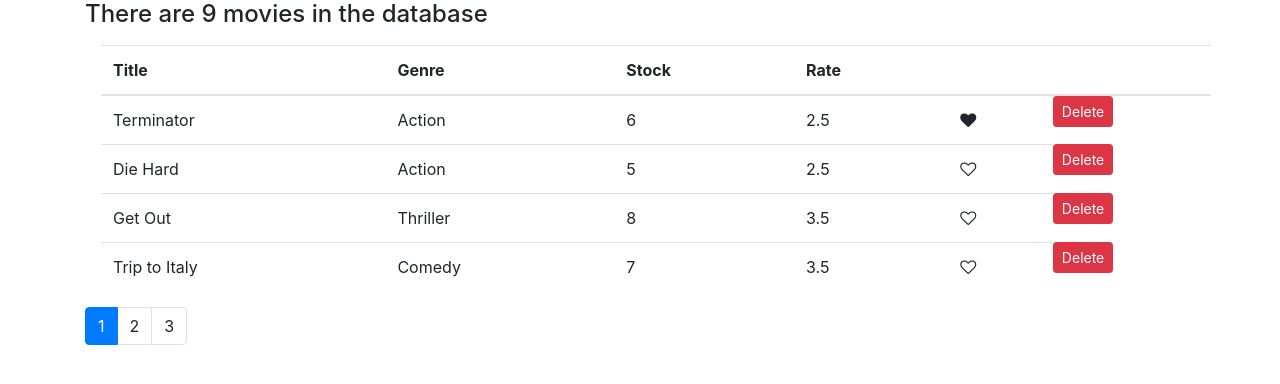
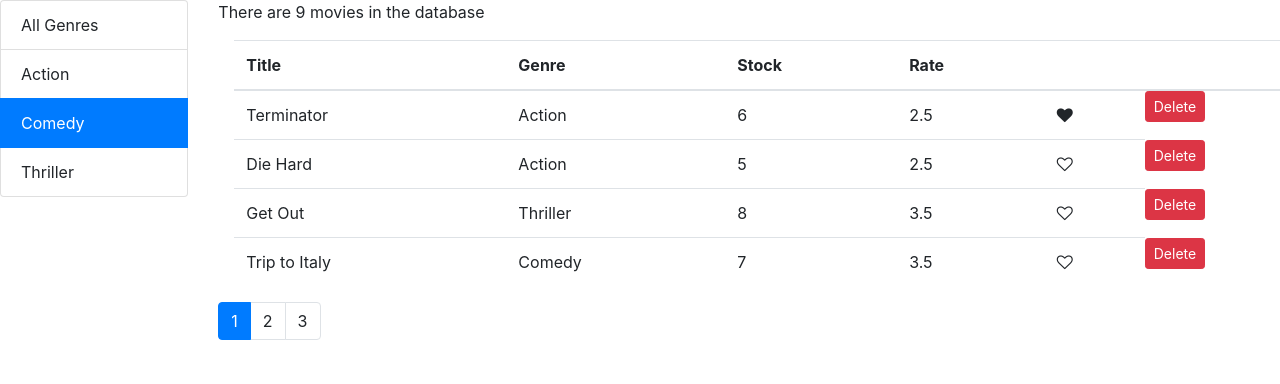
Before and after one commit to msinta/react-codewmosh, a React (Create React App) app in the folder vidly/: page / in a window 1280 px wide. Shown: the top 384 px of the page. Built offline with nearby package versions, Linux system fonts and the light colour scheme.

Commit message:
working on adding list filtering

```diff
--- /dev/null
+++ b/vidly/src/components/common/list.jsx
@@ -0,0 +1,28 @@
+import React from "react";
+
+const List = (props) => {
+  const { getGenres, currentPage, onListChange} = props;
+
+
+  return (
+    <ul className="list-group">
+      <li className="list-group-item">All Genres</li>
+      {getGenres.map((element, index) => (
+        <li
+          className={
+            index === currentPage
+              ? "list-group-item active "
+              : "list-group-item"
+          }
+          key={index}
+        >
+          <a onClick={() =>  onListChange(index, element)}>
+            {element.name}
+          </a>
+        </li>
+      ))}
+    </ul>
+  );
+};
+
+export default List;
--- a/vidly/src/components/movies.jsx
+++ b/vidly/src/components/movies.jsx
@@ -1,18 +1,32 @@
 import React, { Component } from "react";
 import { getMovies } from "../services/fakeMovieService";
+import { getGenres } from "../services/fakeGenreService";
 import LikeButton from "./common/like";
 import Pagination from "./common/pagination";
-import { paginate } from '../utils/paginate';
+import { paginate } from "../utils/paginate";
+import List from "./common/list";
 
 class Movies extends Component {
   state = {
+    genres: getGenres(),
     newMovies: getMovies(),
     pageSize: 4,
     currentPage: 1,
   };
 
+  componentDidMount(){
+    this.setState({newMovies: getMovies(), genres: getGenres() })
+  }
+
   handlePageChange = (page) => {
     this.setState({ currentPage: page });
+
+  };
+
+  handleListChange = (page, movie) => {
+    const movies = this.state.newMovies.filter((m) => m.genre._id === movie.genre._id)
+    this.setState({ currentPage: page});
+    this.setState({ newMovies: movies})
   };
 
   handleDelete = (movie) => {
@@ -28,17 +42,28 @@ class Movies extends Component {
     this.setState({ newMovies: movies });
   }
 
+  render() {
+    const { pageSize, currentPage, newMovies: allMovies, genres } = this.state;
+    if (this.state.newMovies.length === 0)
+      return <p className="m-3"> There are no Movies in the database!</p>;
 
-  render() {
-    const { pageSize, currentPage, newMovies: allMovies } = this.state;
-    if (this.state.newMovies.length === 0) return <p className="m-3"> There are no Movies in the database!</p>;
-
-    const newMovies = paginate(allMovies, currentPage, pageSize)
+    const newMovies = paginate(allMovies, currentPage, pageSize);
 
     return (
-      <React.Fragment>
-        <div className= "container">
-        <h4>There are {this.state.newMovies.length} movies in the database</h4>
+
+
+        <div className="row ">
+          <div className="col-2">
+          <List
+        getGenres={genres}
+        currentPage={currentPage}
+        onListChange={this.handleListChange}
+        />
+          </div>
+          <div className="col">
+          <p>
+            There are {this.state.newMovies.length} movies in the database
+          </p>
           <table className="table m-3">
             <thead>
               <tr>
@@ -66,7 +91,8 @@ class Movies extends Component {
                   </td>
                   <button
                     className="btn btn-danger btn-sm"
-                onClick={() => this.handleDelete(movie)}Mukhammadusmon Ganiev
+                    onClick={() => this.handleDelete(movie)}
+
                   >
                     Delete
                   </button>
@@ -80,8 +106,12 @@ class Movies extends Component {
             onPageChange={this.handlePageChange}
             currentPage={currentPage}
           />
+
           </div>
-      </React.Fragment>
+
+
+        </div>
+
     );
   }
 }
```
Lines whose indentation alone changed are shown as unchanged.
